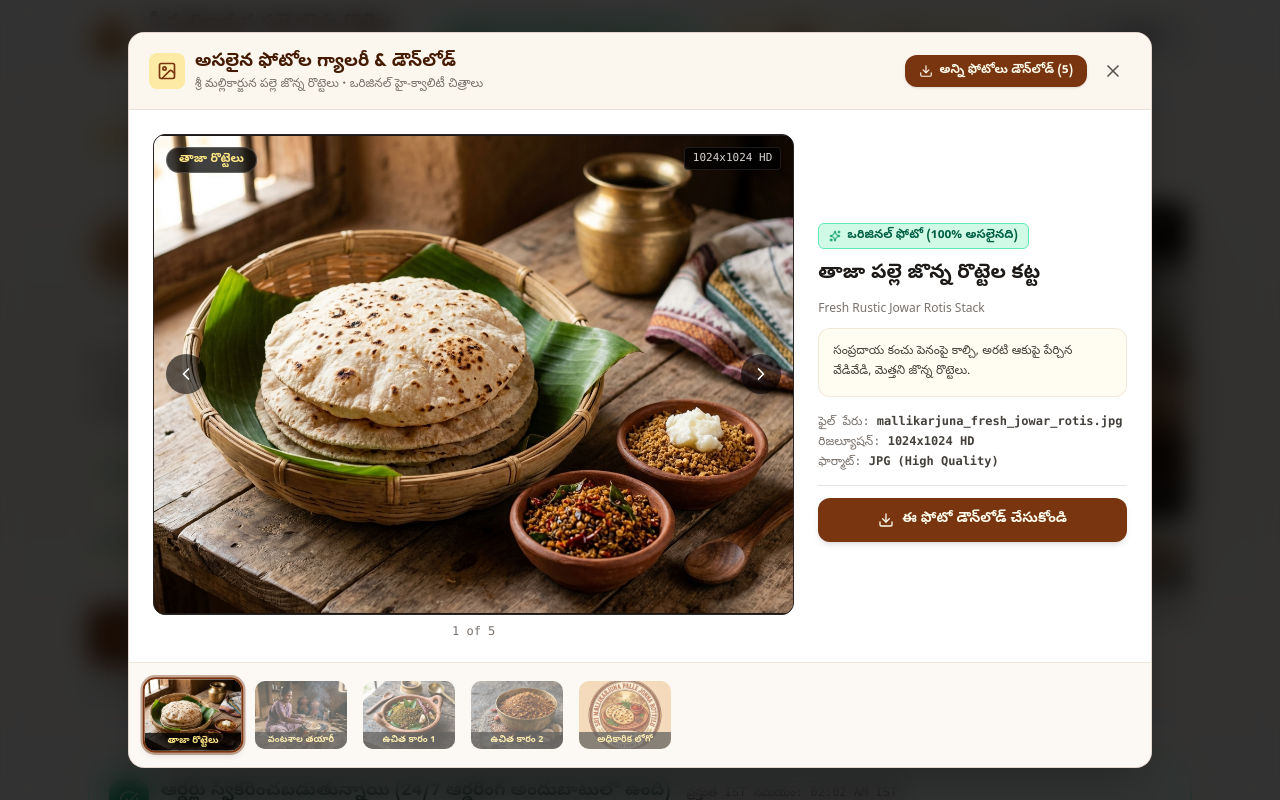
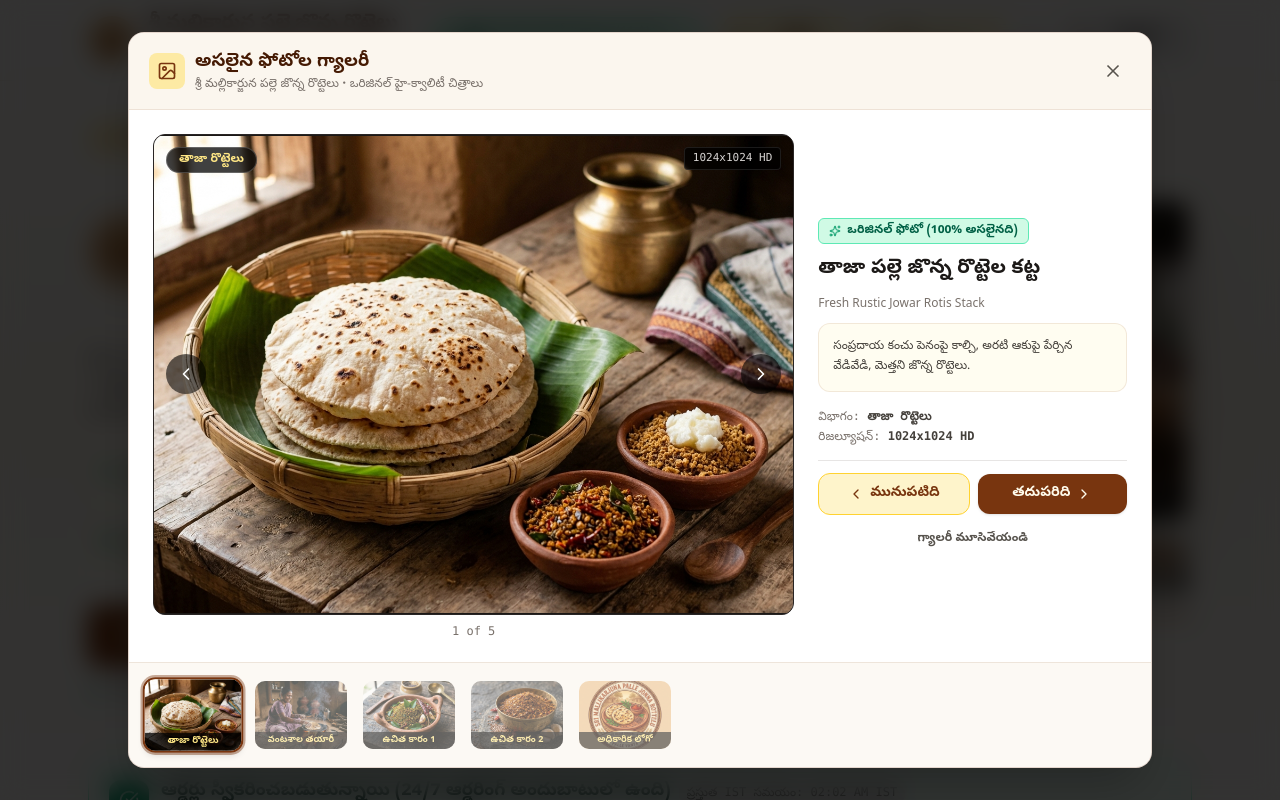
Before and after one commit to mallaiahnallabothula-svg/Online-Food-Website, a React (Vite) app: page / in a window 1280 px wide. Both pictures are taken after a click on the element 976 px from the left and 360 px from the top of the page. Shown: the top 800 px of the page. Built offline with nearby package versions, Linux system fonts and the light colour scheme; no server answers.

Commit message:
feat: remove photo download functionality
Disable photo download features across the UI and
remove associated helper methods in the gallery modal
and section components.

```diff
--- a/src/App.tsx
+++ b/src/App.tsx
@@ -11,7 +11,7 @@ import { AdminLogin } from './components/OwnerPortal/AdminLogin';
 import { OwnerDashboard } from './components/OwnerPortal/OwnerDashboard';
 import { OrderingHoursStatus, Order, AdminRole } from './types';
 import { getISTTime, getInitialOrderingStatus } from './utils/time';
-import { Phone, MapPin, Clock, ShieldCheck, Heart, Camera, Download } from 'lucide-react';
+import { Phone, MapPin, Clock, ShieldCheck, Heart, Camera } from 'lucide-react';
 
 export default function App() {
   // Dark mode state
@@ -227,14 +227,14 @@ export default function App() {
           </div>
 
           <div className="flex flex-col sm:flex-row items-center gap-4 text-center md:text-right">
-            {/* Direct button to open Photos & Download */}
+            {/* Direct button to open Photos */}
             <button
               onClick={() => handleOpenGallery()}
               id="footer-open-photos-btn"
               className="inline-flex items-center gap-1.5 px-3 py-1.5 rounded-lg bg-amber-100/90 hover:bg-amber-200 dark:bg-stone-800 dark:hover:bg-stone-700 text-[#78350F] dark:text-amber-300 font-bold border border-amber-300 dark:border-stone-700 transition-colors cursor-pointer"
             >
               <Camera className="w-3.5 h-3.5 text-amber-700 dark:text-amber-400" />
-              <span>అసలైన ఫోటోలు & డౌన్‌లోడ్</span>
+              <span>అసలైన ఫోటోలు</span>
             </button>
 
             <a
--- a/src/components/Header.tsx
+++ b/src/components/Header.tsx
@@ -71,12 +71,12 @@ export const Header: React.FC<HeaderProps> = ({
 
         {/* Right Actions */}
         <div className="flex items-center gap-2 sm:gap-3">
-          {/* View & Download Original Photos Button */}
+          {/* View Original Photos Button */}
           <button
             onClick={onOpenGallery}
             id="header-open-photos-btn"
             className="flex items-center gap-1.5 px-3 py-1.5 text-xs font-bold rounded-lg bg-amber-100/90 hover:bg-amber-200 dark:bg-stone-800 dark:hover:bg-stone-700 text-[#78350F] dark:text-amber-300 border border-amber-300 dark:border-stone-700 transition-colors font-telugu cursor-pointer shadow-xs"
-            title="అసలైన ఫోటోలు చూడండి & డౌన్‌లోడ్ చేసుకోండి"
+            title="అసలైన ఫోటోలు చూడండి"
           >
             <Camera className="w-3.5 h-3.5 text-amber-700 dark:text-amber-400" />
             <span className="hidden sm:inline">అసలైన ఫోటోలు</span>
--- a/src/components/PhotoGalleryModal.tsx
+++ b/src/components/PhotoGalleryModal.tsx
@@ -1,5 +1,5 @@
 import React, { useState } from 'react';
-import { X, Download, ChevronLeft, ChevronRight, Check, Image as ImageIcon, Sparkles, ExternalLink } from 'lucide-react';
+import { X, ChevronLeft, ChevronRight, Image as ImageIcon, Sparkles } from 'lucide-react';
 import { ORIGINAL_PHOTOS, OriginalPhoto } from '../data/originalPhotos';
 
 interface PhotoGalleryModalProps {
@@ -21,9 +21,6 @@ export const PhotoGalleryModal: React.FC<PhotoGalleryModalProps> = ({
     return 0;
   });
 
-  const [downloadingId, setDownloadingId] = useState<string | null>(null);
-  const [downloadAllProgress, setDownloadAllProgress] = useState<boolean>(false);
-
   if (!isOpen) return null;
 
   const currentPhoto: OriginalPhoto = ORIGINAL_PHOTOS[currentIndex] || ORIGINAL_PHOTOS[0];
@@ -34,58 +31,6 @@ export const PhotoGalleryModal: React.FC<PhotoGalleryModalProps> = ({
 
   const handlePrev = () => {
     setCurrentIndex((prev) => (prev - 1 + ORIGINAL_PHOTOS.length) % ORIGINAL_PHOTOS.length);
-  };
-
-  const downloadSinglePhoto = async (photo: OriginalPhoto) => {
-    try {
-      setDownloadingId(photo.id);
-      const response = await fetch(photo.src);
-      const blob = await response.blob();
-      const blobUrl = window.URL.createObjectURL(blob);
-      const link = document.createElement('a');
-      link.href = blobUrl;
-      link.download = photo.filename;
-      document.body.appendChild(link);
-      link.click();
-      document.body.removeChild(link);
-      window.URL.revokeObjectURL(blobUrl);
-    } catch (err) {
-      console.error('Download error:', err);
-      // Fallback direct link
-      const link = document.createElement('a');
-      link.href = photo.src;
-      link.download = photo.filename;
-      link.target = '_blank';
-      document.body.appendChild(link);
-      link.click();
-      document.body.removeChild(link);
-    } finally {
-      setTimeout(() => setDownloadingId(null), 800);
-    }
-  };
-
-  const downloadAllPhotos = async () => {
-    setDownloadAllProgress(true);
-    for (let i = 0; i < ORIGINAL_PHOTOS.length; i++) {
-      const photo = ORIGINAL_PHOTOS[i];
-      try {
-        const response = await fetch(photo.src);
-        const blob = await response.blob();
-        const blobUrl = window.URL.createObjectURL(blob);
-        const link = document.createElement('a');
-        link.href = blobUrl;
-        link.download = photo.filename;
-        document.body.appendChild(link);
-        link.click();
-        document.body.removeChild(link);
-        window.URL.revokeObjectURL(blobUrl);
-        // Stagger downloads to avoid browser block
-        await new Promise((resolve) => setTimeout(resolve, 350));
-      } catch (err) {
-        console.error('Download error for', photo.filename, err);
-      }
-    }
-    setDownloadAllProgress(false);
   };
 
   return (
@@ -103,7 +48,7 @@ export const PhotoGalleryModal: React.FC<PhotoGalleryModalProps> = ({
             </div>
             <div>
               <h3 className="font-bold text-base sm:text-lg text-[#451A03] dark:text-amber-100 font-telugu">
-                అసలైన ఫోటోల గ్యాలరీ & డౌన్‌లోడ్
+                అసలైన ఫోటోల గ్యాలరీ
               </h3>
               <p className="text-xs text-stone-500 dark:text-stone-400 font-telugu">
                 శ్రీ మల్లికార్జున పల్లె జొన్న రొట్టెలు • ఒరిజినల్ హై-క్వాలిటీ చిత్రాలు
@@ -113,19 +58,9 @@ export const PhotoGalleryModal: React.FC<PhotoGalleryModalProps> = ({
 
           <div className="flex items-center gap-2">
             <button
-              onClick={downloadAllPhotos}
-              disabled={downloadAllProgress}
-              id="download-all-photos-modal-btn"
-              className="hidden sm:inline-flex items-center gap-1.5 px-3.5 py-2 rounded-xl text-xs font-bold text-amber-50 bg-[#78350F] hover:bg-[#8C4A26] disabled:opacity-50 transition-all font-telugu shadow-sm cursor-pointer"
-            >
-              <Download className="w-3.5 h-3.5" />
-              <span>{downloadAllProgress ? 'డౌన్‌లోడ్ అవుతున్నాయి...' : `అన్ని ఫోటోలు డౌన్‌లోడ్ (${ORIGINAL_PHOTOS.length})`}</span>
-            </button>
-
-            <button
               onClick={onClose}
               id="close-gallery-modal-btn"
-              className="p-2 rounded-xl text-stone-600 dark:text-stone-300 hover:bg-stone-200 dark:hover:bg-stone-800 transition-colors"
+              className="p-2 rounded-xl text-stone-600 dark:text-stone-300 hover:bg-stone-200 dark:hover:bg-stone-800 transition-colors cursor-pointer"
               aria-label="Close modal"
             >
               <X className="w-5 h-5" />
@@ -181,7 +116,7 @@ export const PhotoGalleryModal: React.FC<PhotoGalleryModalProps> = ({
             </div>
           </div>
 
-          {/* Details & Download Options */}
+          {/* Details & Navigation Controls */}
           <div className="lg:col-span-4 flex flex-col justify-between space-y-4">
             <div className="space-y-3">
               <div className="inline-flex items-center gap-1.5 px-2.5 py-1 rounded-md text-xs font-bold text-emerald-800 bg-emerald-100 dark:bg-emerald-950/60 dark:text-emerald-300 border border-emerald-300 font-telugu">
@@ -201,39 +136,35 @@ export const PhotoGalleryModal: React.FC<PhotoGalleryModalProps> = ({
               </div>
 
               <div className="text-xs text-stone-500 font-mono space-y-1 pt-1">
-                <div>ఫైల్ పేరు: <span className="text-stone-700 dark:text-stone-300 font-bold">{currentPhoto.filename}</span></div>
+                <div>విభాగం: <span className="text-stone-700 dark:text-stone-300 font-bold">{currentPhoto.tag}</span></div>
                 <div>రిజల్యూషన్: <span className="text-stone-700 dark:text-stone-300 font-bold">{currentPhoto.resolution}</span></div>
-                <div>ఫార్మాట్: <span className="text-stone-700 dark:text-stone-300 font-bold">JPG (High Quality)</span></div>
               </div>
             </div>
 
-            {/* Download Button for current photo */}
+            {/* Navigation buttons */}
             <div className="pt-3 border-t border-stone-200 dark:border-stone-800 space-y-2">
-              <button
-                onClick={() => downloadSinglePhoto(currentPhoto)}
-                id="download-single-photo-btn"
-                className="w-full flex items-center justify-center gap-2 px-5 py-3 rounded-xl text-sm font-bold text-amber-50 bg-[#78350F] hover:bg-[#8C4A26] transition-all shadow-md font-telugu cursor-pointer"
-              >
-                {downloadingId === currentPhoto.id ? (
-                  <>
-                    <Check className="w-4 h-4 text-emerald-300 animate-bounce" />
-                    <span>డౌన్‌లోడ్ అవుతోంది...</span>
-                  </>
-                ) : (
-                  <>
-                    <Download className="w-4 h-4" />
-                    <span>ఈ ఫోటో డౌన్‌లోడ్ చేసుకోండి</span>
-                  </>
-                )}
-              </button>
+              <div className="flex items-center gap-2">
+                <button
+                  onClick={handlePrev}
+                  className="flex-1 flex items-center justify-center gap-1.5 px-4 py-2.5 rounded-xl text-xs sm:text-sm font-bold text-[#78350F] dark:text-amber-200 bg-amber-100/90 dark:bg-stone-800 hover:bg-amber-200 dark:hover:bg-stone-700 border border-amber-300 dark:border-stone-700 transition-all font-telugu cursor-pointer"
+                >
+                  <ChevronLeft className="w-4 h-4" />
+                  <span>మునుపటిది</span>
+                </button>
+                <button
+                  onClick={handleNext}
+                  className="flex-1 flex items-center justify-center gap-1.5 px-4 py-2.5 rounded-xl text-xs sm:text-sm font-bold text-amber-50 bg-[#78350F] hover:bg-[#8C4A26] transition-all font-telugu shadow-sm cursor-pointer"
+                >
+                  <span>తదుపరిది</span>
+                  <ChevronRight className="w-4 h-4" />
+                </button>
+              </div>
 
               <button
-                onClick={downloadAllPhotos}
-                disabled={downloadAllProgress}
-                className="sm:hidden w-full flex items-center justify-center gap-2 px-4 py-2.5 rounded-xl text-xs font-bold text-[#78350F] dark:text-amber-200 bg-amber-100 dark:bg-stone-800 border border-amber-300 dark:border-stone-700 font-telugu"
+                onClick={onClose}
+                className="w-full text-center py-2 text-xs font-bold text-stone-600 dark:text-stone-400 hover:text-stone-900 dark:hover:text-stone-200 font-telugu cursor-pointer"
               >
-                <Download className="w-3.5 h-3.5" />
-                <span>అన్ని {ORIGINAL_PHOTOS.length} ఫోటోలు డౌన్‌లోడ్</span>
+                గ్యాలరీ మూసివేయండి
               </button>
             </div>
           </div>
```
Also changed, not shown: src/components/HeroSection.tsx (+7 -7 lines), src/components/PhotoGallerySection.tsx (+14 -65 lines).
